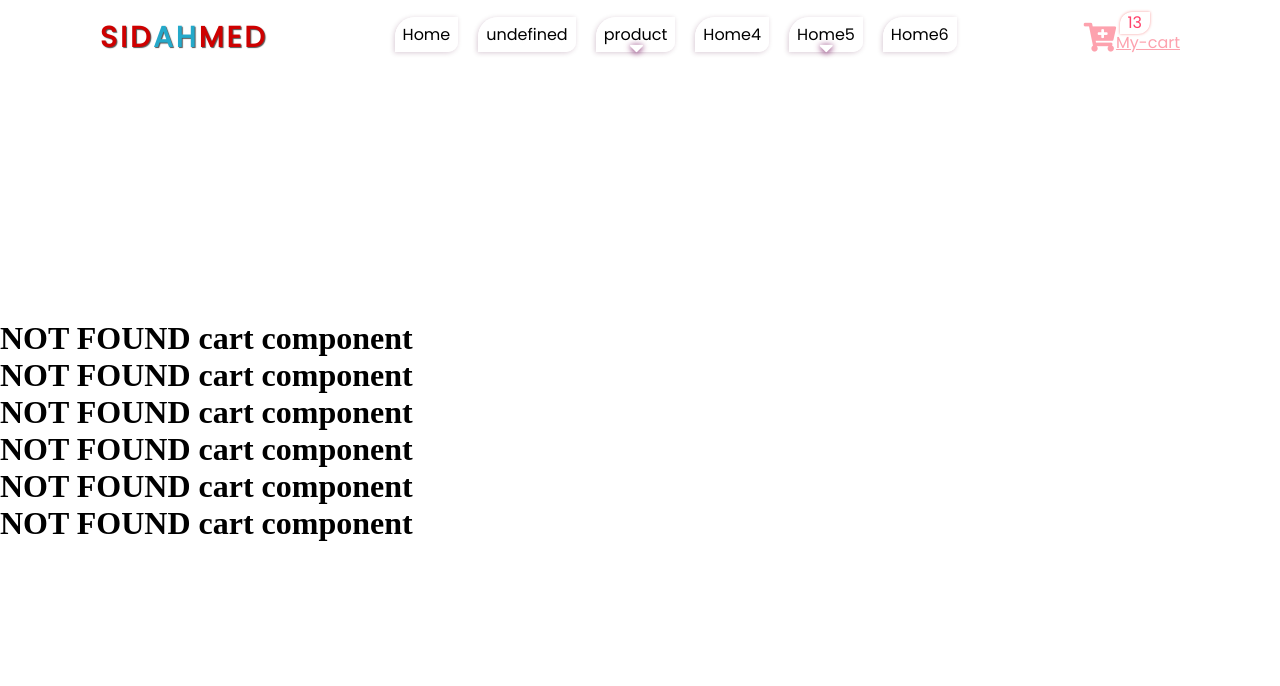
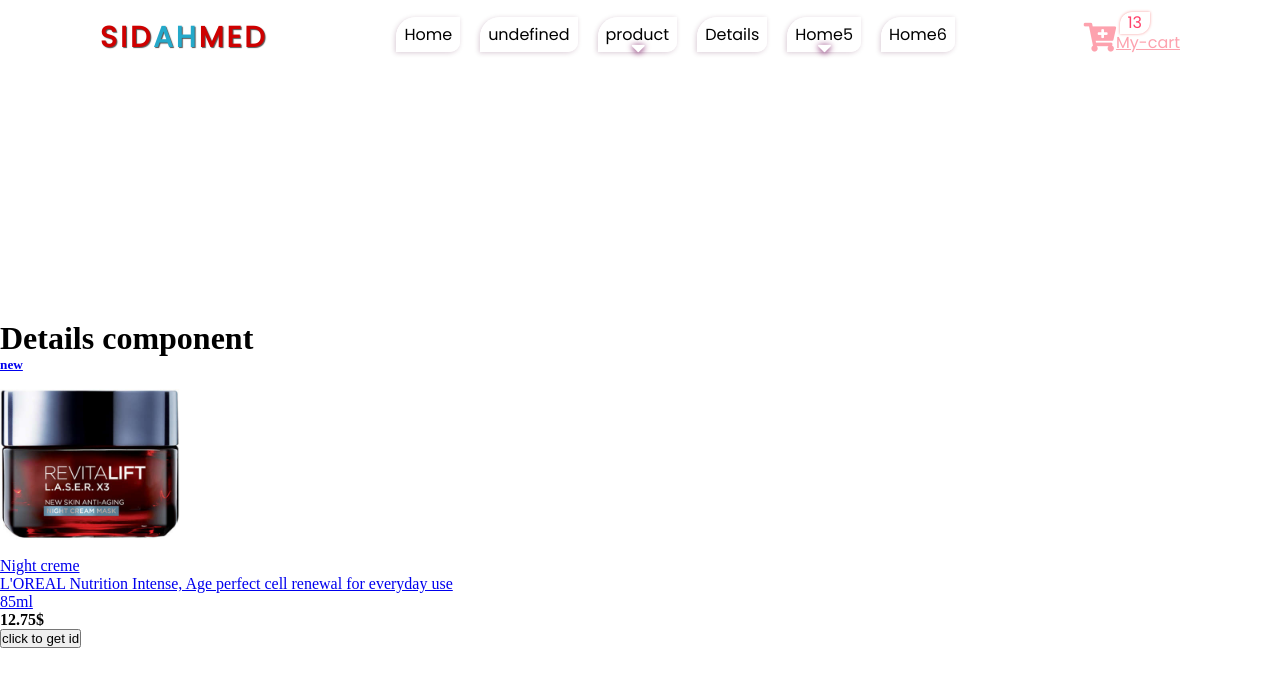
Before and after one commit to Sidahmeders/cosmetic-website, a React (Create React App) app in the folder client/: page /details in a window 1280 px wide. Shown: the top 686 px of the page. Built offline with nearby package versions, Linux system fonts and the light colour scheme.

Commit message:
handle detail function completed

```diff
--- a/client/src/App.js
+++ b/client/src/App.js
@@ -6,6 +6,7 @@
 import Navbar from './components/navbar.component';
 import Home from './components/home.component';
 import ProductsList from './components/productsList.component';
+import Details from './components/details.component';
 import ShoppingCart from './components/shopping-cart.component';
 import NotFound from './components/notfound.component';
 
@@ -18,6 +19,7 @@
           <Switch>
             <Route exact path="/" component={ Home } />
             <Route path="/productslist" component={ ProductsList } />
+            <Route path="/details" component={ Details } />
             <Route path="/shoppingcart" component={ ShoppingCart } />
             <Route component={ NotFound } />
           </Switch>
--- /dev/null
+++ b/client/src/components/details.component.js
@@ -0,0 +1,38 @@
+import React from 'react';
+import { ProductsConsumer } from '../context';
+
+
+function Details() {
+
+    return (
+        <div className="shopping-cart">
+            <h1 style={{marginTop:"40vh"}}>Details component</h1>
+            <ProductsConsumer>
+                {(value) => {
+
+                    const {id, period, img, type, description, size, price, inCart} = value.detailsProduct;
+
+                    return (
+                        <div className="details-product">
+                            <div className="product-item">
+                                <a className="detail" href="kings">
+                                    <h5>{period}</h5>
+                                    <img width="180px" src={img} alt="product" />
+                                    <div className="text">
+                                        <span>{type}</span>
+                                        <p>{description}</p>
+                                        <span>{size}</span>
+                                    </div>
+                                </a>
+                                <h4>{price}$</h4>
+                                <button onClick={() => value.addToCart(id)}>click to get id</button>
+                            </div>
+                        </div>
+                    );
+                }}
+            </ProductsConsumer>
+        </div>
+    );
+};
+
+export default Details;
--- a/client/src/components/home.component.js
+++ b/client/src/components/home.component.js
@@ -360,6 +360,6 @@
 
         </div>
     );
-}
+};
 
 export default Home;
--- a/client/src/components/navbar.component.js
+++ b/client/src/components/navbar.component.js
@@ -1,4 +1,5 @@
 import React from 'react';
+import { Link } from 'react-router-dom';
 import '../styles/navbar.css';
 
 function Navbar() {
@@ -26,43 +27,43 @@
                 <div className="logo">SID<span>AH</span>MED</div>
                 <nav id="navLinks" className="nav-links">
                     <ul>
-                        <li><a href="/">Home</a></li>
-                        <li><a href="/">undefined</a></li>
+                        <li><Link className="link" to="/">Home</Link></li>
+                        <li><Link className="link" to="/">undefined</Link></li>
                         <li>
 
-                            <a href="/productslist">
+                            <Link className="link" to="/productslist">
                                 <i className="fas fa-caret-down"></i>
                                 product
-                            </a>
+                            </Link>
                             <ul>
-                                <li><a href="/">hair</a></li>
-                                <li><a href="/">makeup</a></li>
-                                <li><a href="/">creme</a></li>
-                                <li><a href="/">fragrance</a></li>
+                                <li><Link className="link" to="/">hair</Link></li>
+                                <li><Link className="link" to="/">makeup</Link></li>
+                                <li><Link className="link" to="/">creme</Link></li>
+                                <li><Link className="link" to="/">fragrance</Link></li>
                             </ul>
                         </li>
-                        <li><a href="/">Home4</a></li>
+                        <li><Link className="link" to="/details">Details</Link></li>
                         <li>
-                            <a href="/">
+                            <Link className="link" to="/">
                                 <i className="fas fa-caret-down"></i>
                                 Home5
-                            </a>
+                            </Link>
                             <ul>
-                                <li><a href="/">Link 1</a></li>
-                                <li><a href="/">Link 2</a></li>
-                                <li><a href="/">Link 3</a></li>
-                                <li><a href="/">Link 4</a></li>
+                                <li><Link className="link" to="/">Link 1</Link></li>
+                                <li><Link className="link" to="/">Link 2</Link></li>
+                                <li><Link className="link" to="/">Link 3</Link></li>
+                                <li><Link className="link" to="/">Link 4</Link></li>
                             </ul>
                         </li>
-                        <li><a href="/">Home6</a></li>
+                        <li><Link className="link" to="/">Home6</Link></li>
                     </ul>
                 </nav>
                 <div className="shopping-cart">
                     <span className="quantity">13</span>
-                   <a href="/shoppingcart">
+                   <Link className="link" to="/shoppingcart">
                        <i className="fa fa-cart-plus"></i>
                        My-cart
-                    </a>
+                    </Link>
                 </div>
                 <div className="menu-lines" onClick={toggleMenu}>
                     <span id="line" className="line"></span>
@@ -73,6 +74,6 @@
         </div>
     </div>
   );
-}
+};
 
 export default Navbar;
--- a/client/src/components/notfound.component.js
+++ b/client/src/components/notfound.component.js
@@ -11,7 +11,7 @@
             <h1>NOT FOUND cart component</h1>
             <h1>NOT FOUND cart component</h1>
         </div>
-    )
-}
+    );
+};
 
 export default NotFound;
--- a/client/src/components/productitem.component.js
+++ b/client/src/components/productitem.component.js
@@ -1,4 +1,5 @@
 import React from 'react';
+import PropTypes from 'prop-types';
 
 
 function Product(props) {
@@ -7,20 +8,33 @@
 
     return (
         <div className="product">
-            <div key={id} className="product-item">
+            <div style={{cursor:'pointer'}} onClick={() => props.handleDetail(id)} className="product-item">
                 <h5>{period}</h5>
                 <img width="180px" src={img} alt="product"/>
                 <h4>{type}</h4>
                 <p>{description}</p>
                 <h5>{size}</h5>
                 <h4>{price}$</h4>
-                <button className="btn" disabled={inCart ? true : false}>
+                <button className="btn" disabled={inCart}>
                     {inCart ? (<p className="btn-inCart">in cart</p>) :
                     <p className="btn-addtoCart">add to the cart</p>}
                 </button>
             </div>
         </div>
     );
-}
+};
+
+Product.propTypes = {
+    product: PropTypes.shape({
+        id: PropTypes.number,
+        period: PropTypes.string,
+        img: PropTypes.string,
+        type: PropTypes.string,
+        description: PropTypes.string,
+        size: PropTypes.string,
+        price: PropTypes.number,
+        inCart: PropTypes.bool
+    }).isRequired
+};
 
 export default Product;
--- a/client/src/components/productsList.component.js
+++ b/client/src/components/productsList.component.js
@@ -11,15 +11,16 @@
             <h1>products List component</h1>
             <div className="products">
                 <ProductsConsumer>
-                    {(products) => {
-                        return products.productsList.map(product => {
-                            return <Product key={product.id} product={product} />
+                    {(value) => {
+                        const handleDetails = value.handleDetails;
+                        return value.productsListCopy.map(product => {
+                            return <Product key={product.id} product={product} handleDetail={handleDetails} />
                         });
                     }}
                 </ProductsConsumer>
             </div>
         </div>
-    )
-}
+    );
+};
 
 export default ProductsList;
--- a/client/src/components/shopping-cart.component.js
+++ b/client/src/components/shopping-cart.component.js
@@ -6,7 +6,7 @@
         <div className="shopping-cart">
             <h1 style={{marginTop:"40vh"}}>Shopping cart component</h1>
         </div>
-    )
-}
+    );
+};
 
 export default ShoppingCart;
--- a/client/src/context.js
+++ b/client/src/context.js
@@ -1,43 +1,54 @@
-import React, { useState } from 'react';
-import { productsList } from './productsData';
+import React, { useState, useEffect } from 'react';
+import { productsList, detailsProduct } from './productsData';
 
-const undefinedProducts = [
-    {
-        name: "kilwa",
-        age: 22,
-        legal: true,
-        props: "hunter"
-    },
-    {
-        name: "gon frekis",
-        age: 21,
-        legal: true,
-        props: "hunter"
-    },
-    {
-        name: "korabica",
-        age: 27,
-        legal: true,
-        props: "spider killer"
-    }
-];
 
 const ProductsContext = React.createContext();
 
 function ProductsProvider(props) {
 
-    const [products] = useState({
-        productsList,
-        undefinedProducts
+    const [products, setProducts] = useState({
+        productsListCopy: [],
+        detailsProduct
     });
 
-    const handleDetails = () => {
-        console.log('hello from handle details context component');
+    useEffect(() => {
+        setNewProductsList();
+    },[]);
+
+    const setNewProductsList = () => {
+        let newProductsCopy = [];
+        productsList.map(item => {
+            const productItem = {...item}
+            return newProductsCopy = [...newProductsCopy, productItem];
+        });
+        setProducts(() => {
+            return {
+                productsListCopy:newProductsCopy,
+                detailsProduct
+            }
+        });
     }
 
-    const addToCart = () => {
-        console.log('hello from add to cart context component');
+    const getItem = id => {
+        return products.productsListCopy.find(item => item.id === id);
     }
+
+    const handleDetails = (id) => {
+        const product = getItem(id);
+        setProducts(() => {
+            return {
+                productsListCopy:products.productsListCopy,
+                detailsProduct: product
+            }
+        });
+        //! remove
+        console.log(products);
+    }
+
+    const addToCart = id => {
+        console.log(`hello from add to cart ${id}`);
+    }
+
 
     return (
         <ProductsContext.Provider value={{
--- a/client/src/productsData.js
+++ b/client/src/productsData.js
@@ -47,3 +47,15 @@
         inCart: false
     }
 ];
+
+
+export const detailsProduct = {
+    id: 1,
+    period: "new",
+    img: faceCremeOne,
+    type: "Night creme",
+    description: "L'OREAL Nutrition Intense, Age perfect cell renewal for everyday use",
+    size: "85ml",
+    price: 12.75,
+    inCart: false
+};
--- a/client/src/styles/navbar.css
+++ b/client/src/styles/navbar.css
@@ -77,7 +77,7 @@
   color: white;
 }
 
-.navbar-container header nav ul li a {
+.navbar-container header nav ul li .link {
   height: 50px;
   line-height: 40px;
   padding: 6px 8px;
@@ -91,7 +91,7 @@
   transition: .5s ease;
 }
 
-.navbar-container header nav ul li a:hover {
+.navbar-container header nav ul li .link:hover {
   -webkit-box-shadow: -2px 2px 4px #a3a3a3;
           box-shadow: -2px 2px 4px #a3a3a3;
   cursor: pointer;
@@ -146,12 +146,12 @@
   border-radius: 12px 0 12px 0;
 }
 
-.navbar-container header .shopping-cart a {
+.navbar-container header .shopping-cart .link {
   color: #fda2ae;
   display: block;
 }
 
-.navbar-container header .shopping-cart a .fa {
+.navbar-container header .shopping-cart .link .fa {
   font-size: 1.8em;
   margin-top: 12px;
 }
@@ -194,7 +194,7 @@
   display: none;
 }
 
-@media (max-width: 850px) {
+@media (max-width: 900px) {
   .navbar-container header {
     padding: 0 20px;
   }
@@ -249,12 +249,12 @@
     border-bottom: 1px solid rgba(255, 80, 226, 0.1);
     margin-top: 5%;
   }
-  .navbar-container header nav ul li a {
+  .navbar-container header nav ul li .link {
     border-radius: 0;
     -webkit-box-shadow: 0 0 0;
             box-shadow: 0 0 0;
   }
-  .navbar-container header nav ul li a:hover {
+  .navbar-container header nav ul li .link:hover {
     -webkit-box-shadow: 0 0 0;
             box-shadow: 0 0 0;
   }
--- a/client/src/styles/navbar.scss
+++ b/client/src/styles/navbar.scss
@@ -60,7 +60,7 @@
                         text-shadow: 0 1px 6px rgb(110, 4, 84);
                         color: rgb(255, 255, 255);
                     }
-                    a {
+                    .link {
                         height: 50px;
                         line-height: 40px;
                         padding: 6px 8px;
@@ -115,7 +115,7 @@
                 width: 30px;
                 border-radius: 12px 0 12px 0;
             }
-            a {
+            .link {
                 color: rgb(253, 162, 174);
                 display: block;
 
@@ -157,7 +157,7 @@
     }
 
 
-    @media (max-width: 850px) {
+    @media (max-width: 900px) {
         header {
             padding: 0 20px;
 
@@ -212,7 +212,7 @@
                         border-bottom: 1px solid rgba(255, 80, 226, 0.1);
                         margin-top: 5%;
 
-                        a {
+                        .link {
                             border-radius: 0;
                             box-shadow: 0 0 0;
 
```
